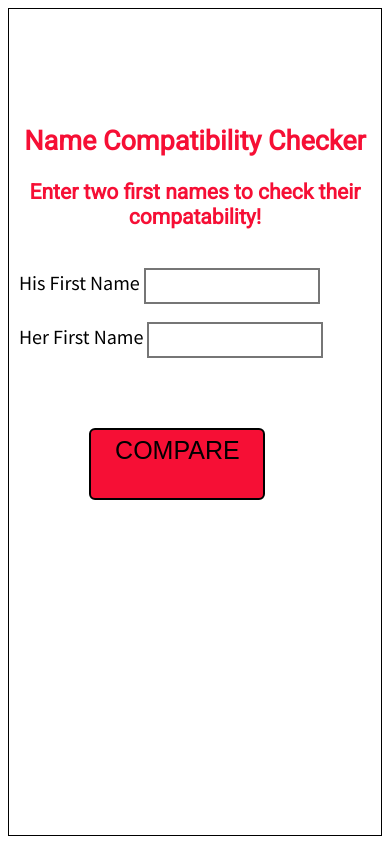
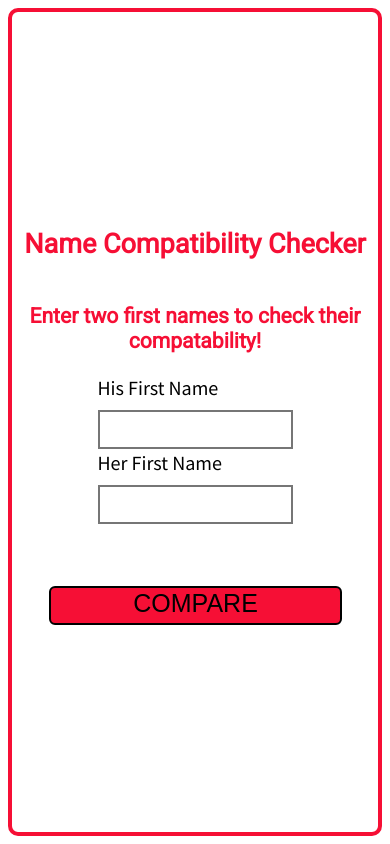
Before and after one commit to CabTheProgrammer/Name-Compat-, a plain HTML site: page index.html in a window 390 px wide. Drawn offline with Linux system fonts and the light colour scheme.

Commit message:
updated styling

```diff
--- a/index.html
+++ b/index.html
@@ -2,7 +2,7 @@
     <meta charset="UTF-8">
     <meta name="viewport" content="width=device-width, initial-scale=1.0">
     <head>
-        <meta name="viewport" content="width=device-width, initial-scale=1">
+        <!-- <meta name="viewport" content="width=device-width, initial-scale=1.0"> -->
 
         <script type = "text/javascript" src="script.js"></script>
         <link rel ="stylesheet" href="styles2.css">
--- a/script.js
+++ b/script.js
@@ -166,7 +166,7 @@ function getRandomInt(min, max) {
 
     `;
 
-        console.log("I am summoned");
+
         //Empties the element called "box"
         document.getElementById("box").innerHTML="";
 
--- a/styles2.css
+++ b/styles2.css
@@ -2,13 +2,15 @@
 @import url('https://fonts.googleapis.com/css2?family=Noto+Sans+JP&family=Roboto&display=swap');
 
 
-
+:root{
+    --main-color:rgb(246, 15, 53);
+}
 
 
 
 h2,h3{
     font-family:'Roboto',sans-serif;;
-    color:rgb(246, 15, 53);
+    color:var(--main-color);
     text-align: center;
 
 }
@@ -24,24 +26,31 @@ body{
 #box{
     padding:10px;
     border-style: solid;
-    border-width: 1px;
+    border-width: 4px;
+    border-radius:10px;
+    border-color:var(--main-color);
 }
+
 input{
-    height:5%;
-    width:50%;
+    height:10vw;
+    width:50vw;
 
     margin-top:5%;
     border-style:solid;
     border-width:2px;
 }
+
+.formelements{
+    margin:auto;
+    width:50vw;
+}
 #BUTTON{
-    background-color:rgb(246, 15, 53);
+    background-color:var(--main-color);
     color: black;
     font-size:25px;
-    width:50%;
+    width:50vw;
     border:none;
-    margin-top: 8%;
-    margin-left: 25%;
+    margin-top: 18%;
     padding-bottom:8%;
     border-radius:6px;
     align-self:center;
@@ -96,12 +105,23 @@ input{
     }
 
     #box{
-        padding-top:25%;
+
+        display:flex;
+        flex-direction:column;
+        flex-wrap: wrap;
+        align-content: center;
+        justify-content: center;
+
+
     }
 
     #BUTTON{
-        margin:20%;
-        height:10%;
 
+        all:none;
+        text-align: center;
+        width: 75vw;
+        margin-left:7vw;
     }
+
+
 }
```
